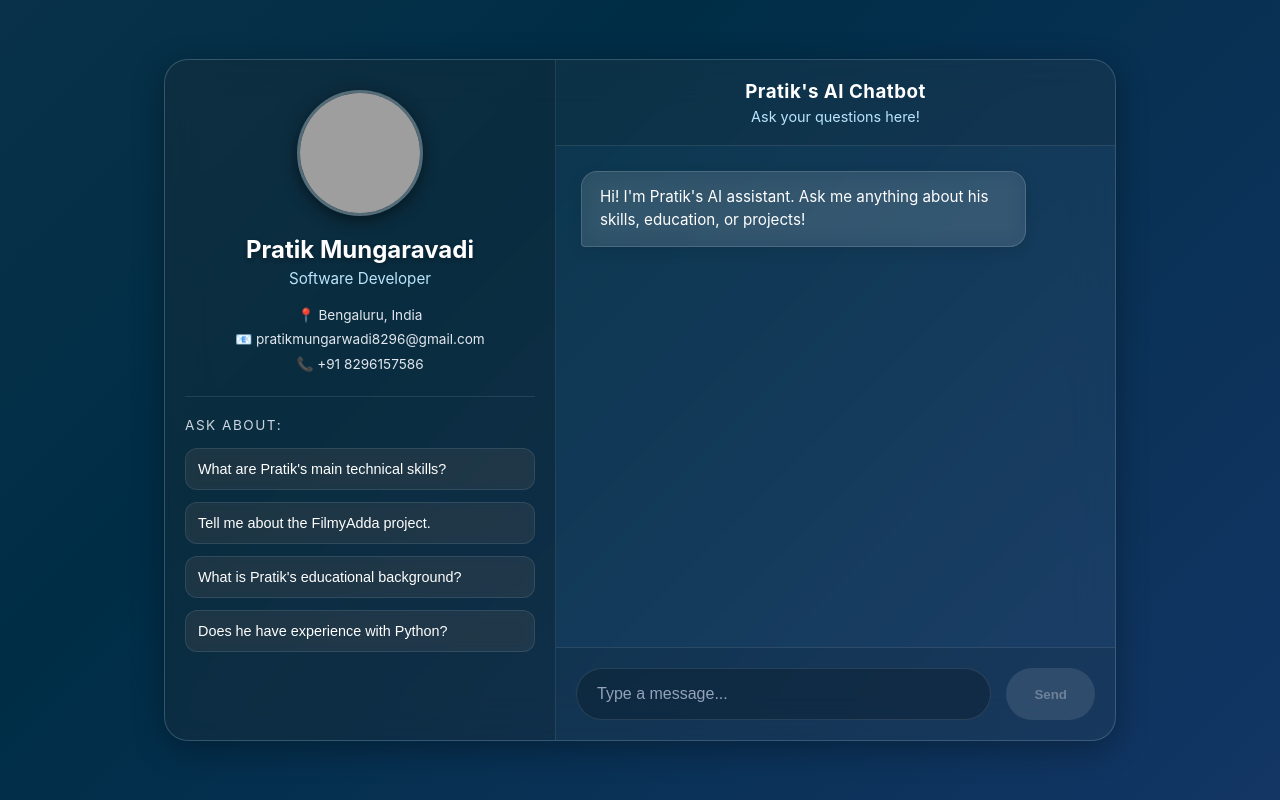
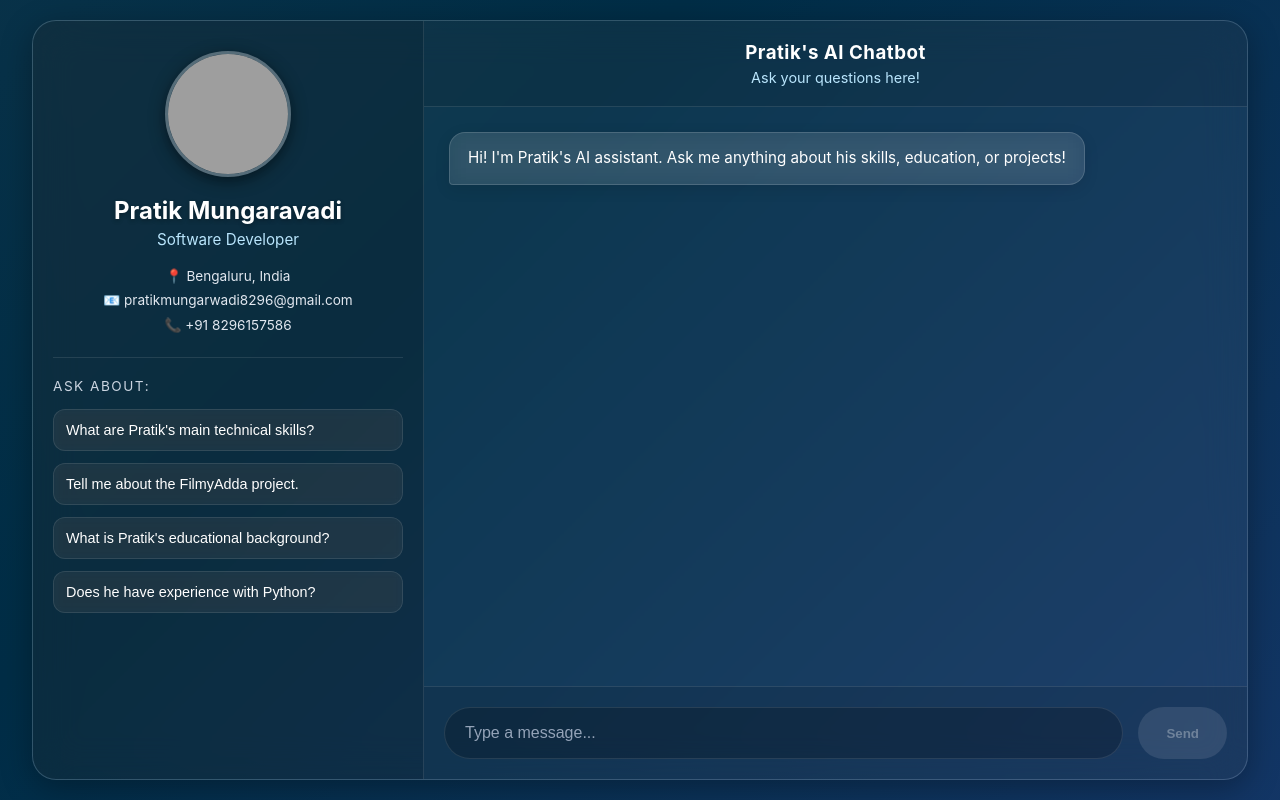
Before and after one commit to pratikm56/my-personal-chatbot, a React (Create React App) app in the folder frontend/: page / in a window 1280 px wide. Built offline with nearby package versions, Linux system fonts and the light colour scheme; grey boxes are pictures that could not be loaded.

Commit message:
DeviceView

```diff
--- a/frontend/public/index.html
+++ b/frontend/public/index.html
@@ -3,7 +3,7 @@
   <head>
     <meta charset="utf-8" />
     <link rel="icon" href="%PUBLIC_URL%/favicon.ico" />
-    <meta name="viewport" content="width=device-width, initial-scale=1 , maximum-scale=1.0"/>
+    <meta name="viewport" content="width=device-width, initial-scale=1 , maximum-scale=1.0 , user-scalable=no"/>
     <meta name="theme-color" content="#000000" />
     <meta
       name="description"
--- a/frontend/src/App.css
+++ b/frontend/src/App.css
@@ -5,7 +5,9 @@
   background: linear-gradient(-45deg, #253e84, #002d46, #203f4f, #295879);
   background-size: 400% 400%;
   animation: gradientBG 15s ease infinite;
+  width: 100vw;
   height: 100vh;
+  overflow: hidden;
   display: flex;
   justify-content: center;
   align-items: center;
@@ -21,8 +23,10 @@
 /* THE MAIN GLASS CONTAINER */
 .portfolio-container {
   display: flex;
-  width: 950px;
-  height: 85vh;
+  width: 95vw;
+  height: 95vh;
+  margin: 2.5vh auto;
+  box-sizing: border-box;
   /* Glass effect magic */
   background: rgba(255, 255, 255, 0.05);
   backdrop-filter: blur(20px);
```
